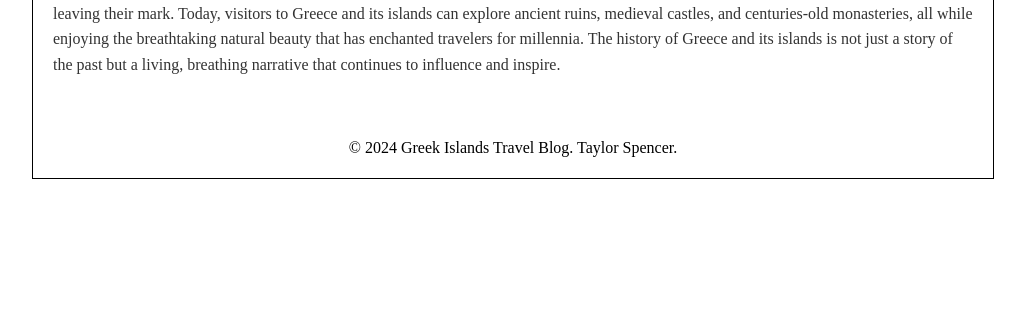
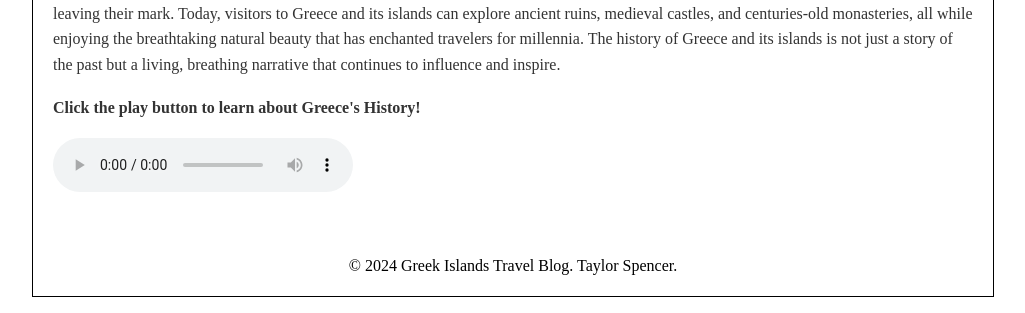
Before and after one commit to TAYLORSPENCER22/Final-Project-Greek-Island-Blog, a plain HTML site: page main html/history.html in a window 1280 px wide. Shown: the part 623-936 px from the top of the page, without its empty margins (127-1152 px from the left). Before the commit the page ends 818 px from the top, so only its background shows below. Drawn offline with Linux system fonts and the light colour scheme.

Commit message:
audio and pdf

```diff
--- a/main html/history.html
+++ b/main html/history.html
@@ -37,6 +37,10 @@
                 monasteries, all while enjoying the breathtaking natural beauty that has enchanted travelers for millennia. The history of Greece
                 and its islands is not just a story of the past but a living, breathing narrative that continues to influence and inspire.</p>
             </article>
+            <div>  <h4 class="audio">Click the play button to learn about Greece's History!</h4>
+                <audio controls>
+                    <source src="/A Super Quick History of Greece.mp3" type="audio/mp3">
+                </audio></div>
             </section>
     </main>
 
```
Also changed, not shown: main html/about.html (+2 -0 lines), styles/about.css (line endings or trailing spaces), 2 other files.
